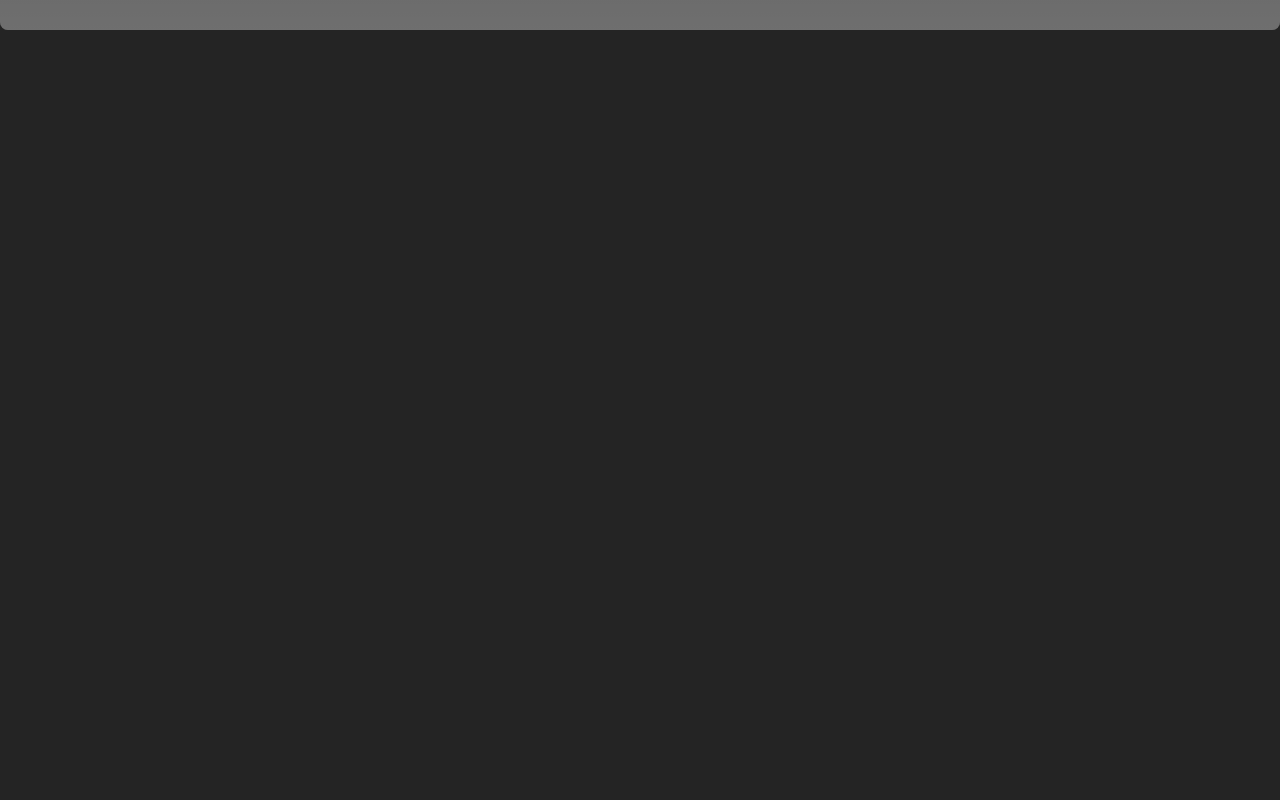
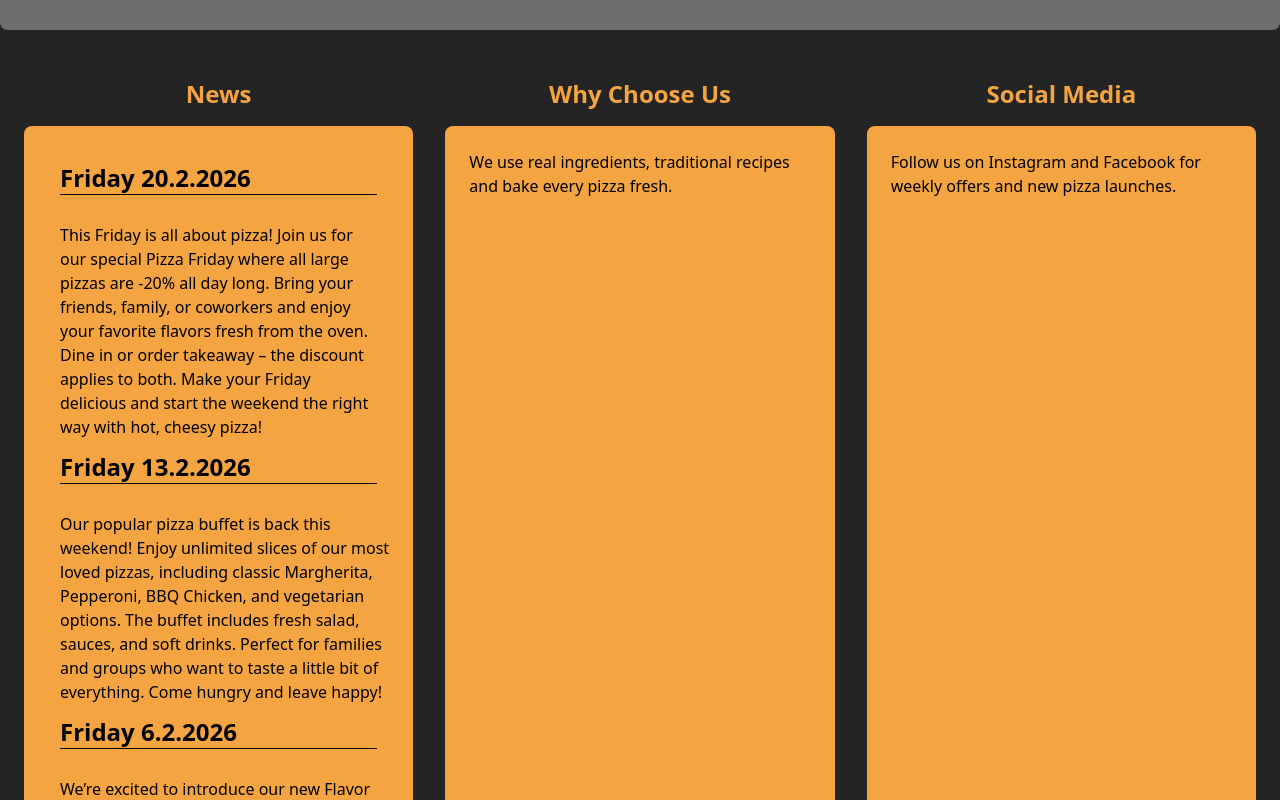
Before and after one commit to Vetelae/pizza-react, a React (Vite) app: page /home in a window 1280 px wide. Shown: the part 420-1220 px from the top of the page. Before the commit the page ends 866 px from the top, so only its background shows below. Built offline with nearby package versions, Linux system fonts and the light colour scheme; grey boxes are pictures that could not be loaded.

Commit message:
Add News, Why Choose Us and Social Media sections to homepage

```diff
--- a/src/pages/Home.tsx
+++ b/src/pages/Home.tsx
@@ -24,7 +24,68 @@ function Home() {
           </h1>
         </div>
       </div>
-        </div>
+
+      <div className="grid grid-cols-1 md:grid-cols-3 gap-8 px-6 mb-12 items-stretch">
+        <div className="flex flex-col">
+    <h2 className="text-orange text-center font-bold text-xl md:text-2xl mb-4">
+      News
+    </h2>
+
+    <div className="bg-orange p-6 rounded-lg">
+        <h2 className="text-black p-3 font-bold text-xl md:text-2xl mb-4">
+          Friday 20.2.2026
+          <hr></hr>
+        </h2>
+        <p className="text-black pl-3 pr-3 text-sm md:text-base grow">
+          This Friday is all about pizza! Join us for our special Pizza Friday where all large pizzas are -20% all day long. Bring your friends, family, or coworkers and enjoy your favorite flavors fresh from the oven.
+          Dine in or order takeaway – the discount applies to both. Make your Friday delicious and start the weekend the right way with hot, cheesy pizza!
+          </p>
+
+        <h2 className="text-black p-3 font-bold text-xl md:text-2xl mb-4">
+          Friday 13.2.2026
+          <hr></hr>
+        </h2>
+        <p className="text-black pl-3 text-sm md:text-base grow">
+          Our popular pizza buffet is back this weekend! Enjoy unlimited slices of our most loved pizzas, including classic Margherita, Pepperoni, BBQ Chicken, and vegetarian options.
+          The buffet includes fresh salad, sauces, and soft drinks. Perfect for families and groups who want to taste a little bit of everything. Come hungry and leave happy!
+          </p>
+
+        <h2 className="text-black p-3 pr-3 font-bold text-xl md:text-2xl mb-4">
+          Friday 6.2.2026
+          <hr></hr>
+        </h2>
+        <p className="text-black pl-3 pr-3 text-sm md:text-base grow">
+          We’re excited to introduce our new Flavor of the Month! This special pizza combines creamy mozzarella, spicy chorizo, roasted peppers, red onion, and a touch of garlic oil for the perfect balance of heat and flavor.
+          Available for a limited time only, so don’t miss your chance to try it. Stop by this weekend and discover your new favorite pizza!
+          </p>
+      </div>
+      </div>
+
+      <div className="flex flex-col">
+    <h2 className="text-orange text-center font-bold text-xl md:text-2xl mb-4">
+      Why Choose Us
+    </h2>
+
+    <div className="bg-orange p-6 rounded-lg flex-1">
+      <p className="text-black text-sm md:text-base">
+        We use real ingredients, traditional recipes and bake every pizza fresh.
+      </p>
+    </div>
+  </div>
+
+  <div className="flex flex-col">
+    <h2 className="text-orange text-center font-bold text-xl md:text-2xl mb-4">
+      Social Media
+    </h2>
+
+    <div className="bg-orange p-6 rounded-lg flex-1">
+      <p className="text-black text-sm md:text-base">
+        Follow us on Instagram and Facebook for weekly offers and new pizza launches.
+      </p>
+    </div>
+  </div>
+</div>
+</div>
   )
 }
 
```
